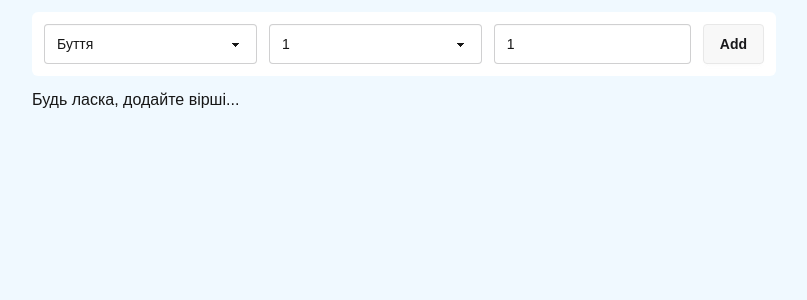
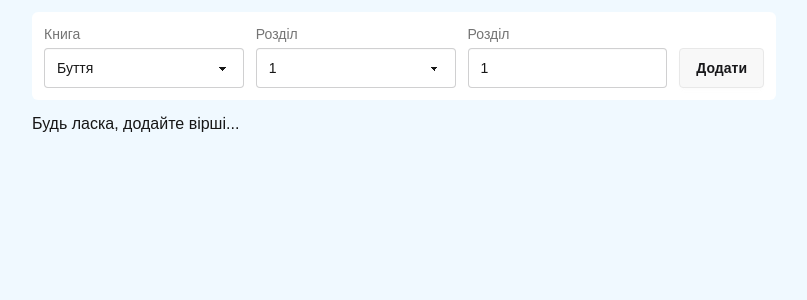
Before and after one commit to seesmof/Bible-Memorization-App, a Next.js app in the folder frontend/src/: page / in a window 1280 px wide. Shown: the top 300 px of the page, without its empty margins (236-1043 px from the left). Built offline with nearby package versions, Linux system fonts and the light colour scheme.

Commit message:
feat: translate UI into Ukrainian; add labels to fields

```diff
--- a/frontend/src/app/page.tsx
+++ b/frontend/src/app/page.tsx
@@ -111,9 +111,12 @@ export default function Page() {
       .abbr;
     const url = `${apiUrl}/${BookAbbr}/${chapterNumber}/${verseNumber}`;
     console.log(url);
-    const data = await fetch(url);
-    const response = await data.json();
-    return response.verse;
+    const response = await fetch(url);
+
+    if (!response.ok) throw new Error(response.statusText);
+
+    const data = await response.json();
+    return data.verse;
   };
 
   useEffect(() => {
@@ -141,7 +144,6 @@ export default function Page() {
       text: verse,
       reference: calculatedReference,
     };
-
     setVerses([newVerse, ...verses]);
   };
 
@@ -153,10 +155,15 @@ export default function Page() {
           onSubmit={handleSubmit}
         >
           {/* Book Select */}
+          <div className="flex flex-col gap-1 sm:flex-1">
+            <label htmlFor="BookSelect" className="text-sm label">
+              Книга
+            </label>
             <select
-            className="select w-full sm:flex-1"
+              className="select w-full"
               value={BookName}
               onChange={(e) => setBookName(e.target.value)}
+              id="BookSelect"
             >
               {BibleBooksData.map((Book, index) => (
                 <option value={Book.name} key={index}>
@@ -164,12 +171,20 @@ export default function Page() {
                 </option>
               ))}
             </select>
+          </div>
 
           {/* Chapter Select */}
+          <div className="flex flex-col gap-1 sm:flex-1">
+            <label htmlFor="chapterSelect" className="text-sm label">
+              Розділ
+            </label>
             <select
-            className="select w-full sm:flex-1"
+              className="select w-full"
               value={chapterNumber}
-            onChange={(e) => setChapterNumber(Number.parseInt(e.target.value))}
+              onChange={(e) =>
+                setChapterNumber(Number.parseInt(e.target.value))
+              }
+              id="chapterSelect"
             >
               {Array.from(
                 new Array(
@@ -183,16 +198,24 @@ export default function Page() {
                 </option>
               ))}
             </select>
+          </div>
 
           {/* Verse Number Input */}
+          <div className="flex flex-col gap-1 sm:flex-1">
+            <label htmlFor="verseSelect" className="text-sm label">
+              Розділ
+            </label>
             <input
               type="number"
               className="input w-full sm:flex-1"
               value={verseNumber}
               onChange={(e) => setVerseNumber(Number.parseInt(e.target.value))}
               min={1}
+              id="verseSelect"
             />
-          <button className="btn">Add</button>
+          </div>
+
+          <button className="btn self-end">Додати</button>
         </form>
 
         <section className="grid grid-cols-1 sm:grid-cols-2 md:grid-cols-3 gap-3 w-full">
```
Lines whose indentation alone changed are shown as unchanged.
